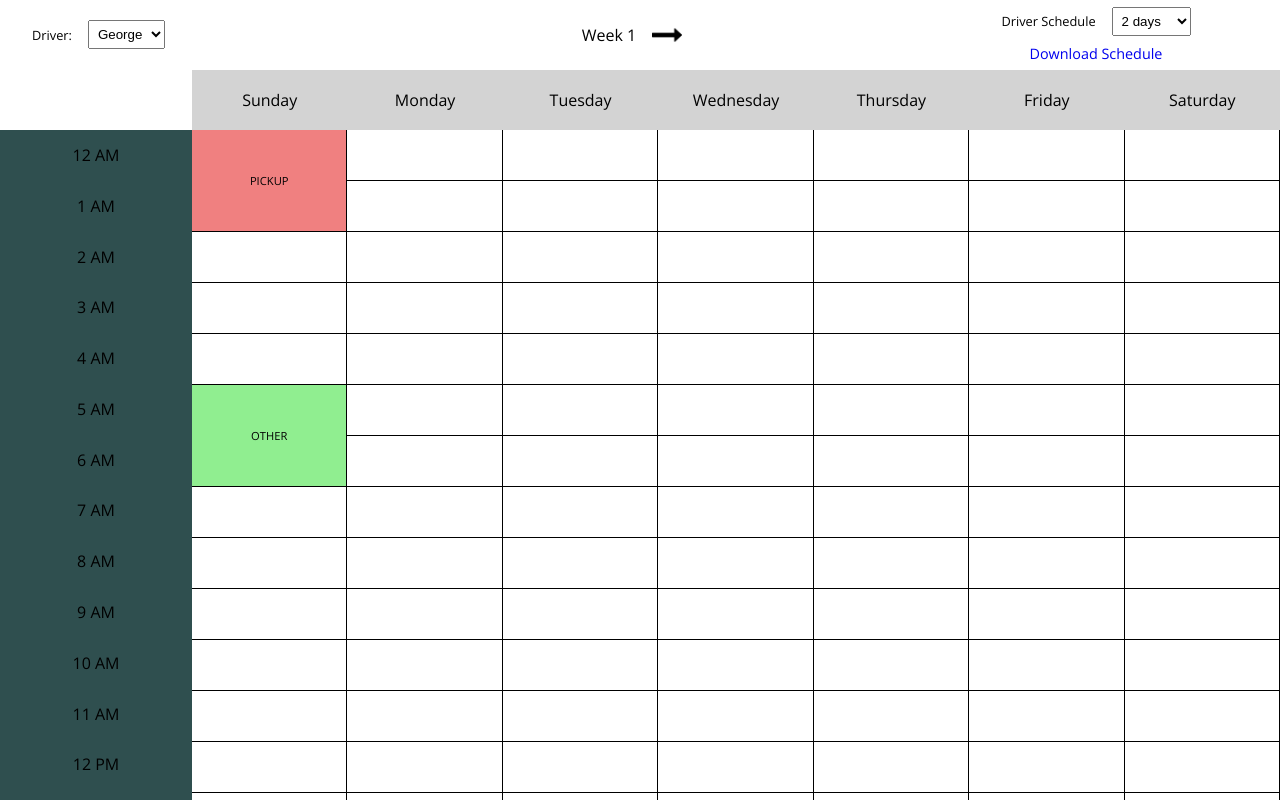
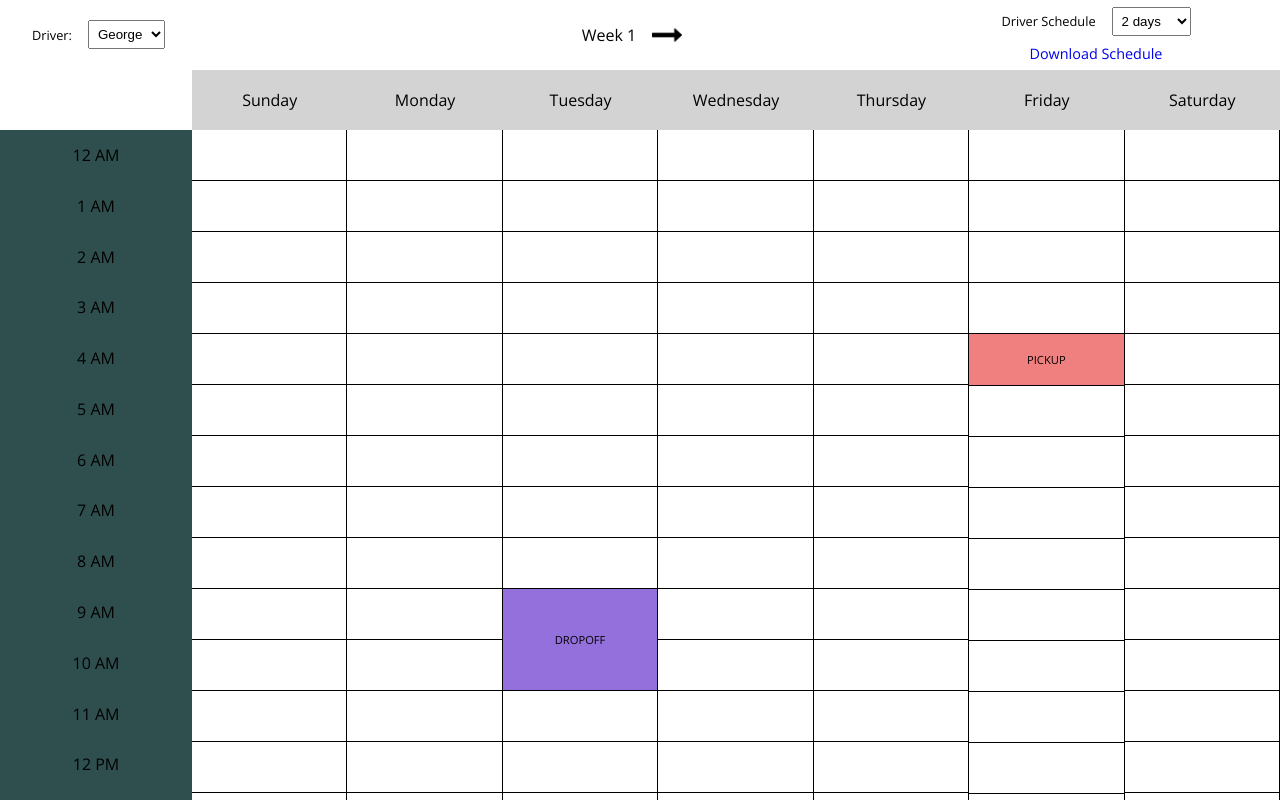
Before and after one commit to kevinconvery/scheduler-app, a React (Create React App) app: page / in a window 1280 px wide. Shown: the top 800 px of the page. Built offline with nearby package versions, Linux system fonts and the light colour scheme.

Commit message:
refactor taskConflict code

```diff
--- a/src/App.js
+++ b/src/App.js
@@ -149,22 +149,15 @@ const App = () => {
   }
 
   const overwriteTask = (taskObject, edit=false) => {
-    // console.log(`value of taskObject: ${JSON.stringify(taskObject, null, 4)}`)
     const conflict = getConflictArray(taskObject)
-    // console.log(`Conflicting item with the task object: ${JSON.stringify(conflict[0], null, 4)}`)
     const index = fullSchedule.indexOf(conflict[0])
-    // console.log(`value of index in full schedule: ${index}`)
-    // console.log(`conflict array in delete task: ${JSON.stringify(conflict, null, 4)}`)
-    // console.log(`index of first item in array: ${index}`)
-    // console.log(`item to be deleted: ${JSON.stringify(fullSchedule[index])}`)
-    // console.log(`value of task object: ${JSON.stringify(taskObject, null, 4)}`)
-    // console.log(`index of task object: ${taskObjectIndex}`)
     let schedule = fullSchedule
     schedule.splice(index, 1, taskObject)
-    // console.log(`value of current task: ${JSON.stringify(currentTask)}`)
+    console.log(`value of current task: ${JSON.stringify(currentTask)}`)
     const taskObjectIndex = fullSchedule.indexOf(currentTask || conflict[0])
-    // console.log(`Value of task object index: ${taskObjectIndex}`)
+    console.log(`Value of task object index: ${taskObjectIndex}`)
     schedule.splice(taskObjectIndex, 1)
+    // if it's being edited no need to push the additional object
     edit || schedule.push(taskObject)
     setFullSchedule(schedule)
     refreshDriverSchedule()
@@ -174,7 +167,7 @@ const App = () => {
 
   useEffect(() => {
     if (fullSchedule.length === 0) {
-      setFullSchedule(testTasks)
+      setFullSchedule(taskList)
     }
 
     setDriverSchedule(
```
